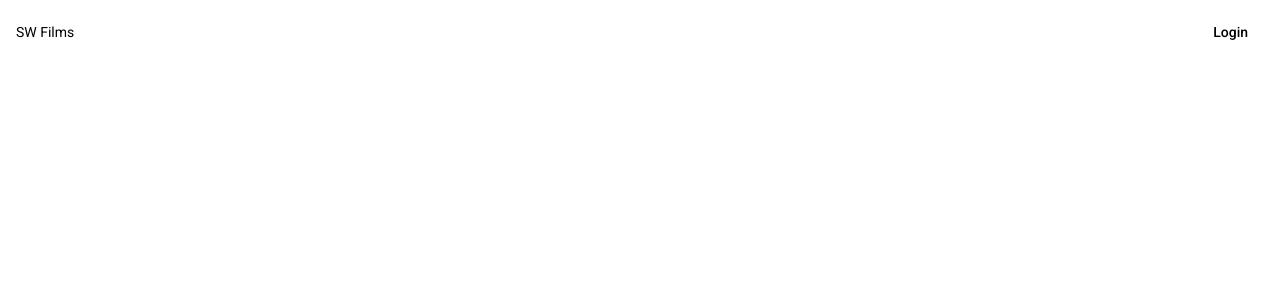
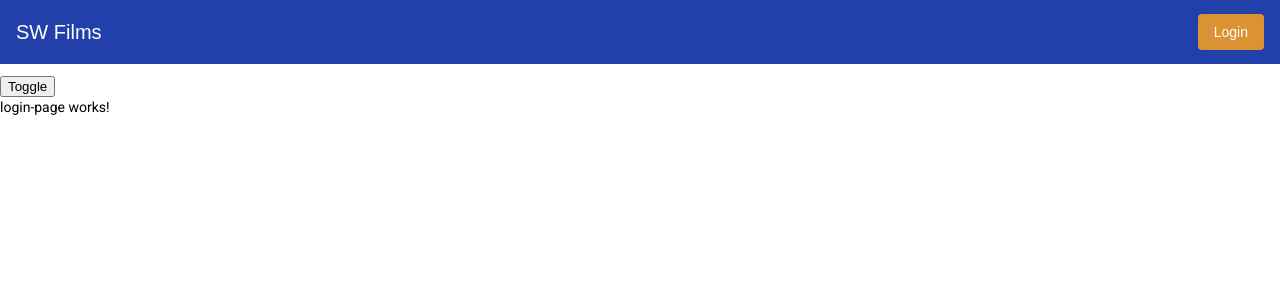
Before and after one commit to ArtyomTimofeev/camp-js-2022-artem-timofeev, an Angular app in the folder angular/: page /auth/login in a window 1280 px wide. Before the commit this address led to /. Shown: the top 300 px of the page. Built offline with nearby package versions, Linux system fonts and the light colour scheme.

Commit message:
work in progress

```diff
--- a/angular/angular.json
+++ b/angular/angular.json
@@ -54,7 +54,7 @@
               "src/assets"
             ],
             "styles": [
-              "src/theme/angular-material-custom-theme.scss",
+              "src/theme/theme.scss",
               "src/styles.css"
             ],
             "scripts": []
--- a/angular/src/app/app-routing.module.ts
+++ b/angular/src/app/app-routing.module.ts
@@ -1,7 +1,12 @@
 import { NgModule } from '@angular/core';
 import { RouterModule, Routes } from '@angular/router';
 
-const routes: Routes = [];
+const routes: Routes = [
+  {
+    path: 'auth',
+    loadChildren: () => import('./features/auth/auth.module').then(m => m.AuthModule),
+  },
+];
 
 /** App routing module. */
 @NgModule({
--- a/angular/src/app/app.component.html
+++ b/angular/src/app/app.component.html
@@ -1 +1 @@
-<sw-navbar></sw-navbar>
+<sw-navbar></sw-navbar> <router-outlet></router-outlet>
--- a/angular/src/app/app.module.ts
+++ b/angular/src/app/app.module.ts
@@ -5,6 +5,7 @@ import { MatSelectModule } from '@angular/material/select';
 import { MatCommonModule } from '@angular/material/core';
 import { MatToolbarModule } from '@angular/material/toolbar';
 import { MatButtonModule } from '@angular/material/button';
+import { MatTableModule } from '@angular/material/table';
 
 import { AppRoutingModule } from './app-routing.module';
 import { AppComponent } from './app.component';
@@ -21,6 +22,7 @@ import { NavbarComponent } from './shared/components/navbar/navbar.component';
     MatSelectModule,
     MatToolbarModule,
     MatButtonModule,
+    MatTableModule,
   ],
   providers: [],
   bootstrap: [AppComponent],
--- /dev/null
+++ b/angular/src/app/features/auth/login-page/login-page.component.css
@@ -0,0 +1,3 @@
+:host {
+  display: block;
+}
--- /dev/null
+++ b/angular/src/app/features/auth/login-page/login-page.component.html
@@ -0,0 +1 @@
+<p>login-page works!</p>
--- /dev/null
+++ b/angular/src/app/features/auth/login-page/login-page.component.ts
@@ -0,0 +1,16 @@
+import { Component, OnInit, ChangeDetectionStrategy } from '@angular/core';
+
+@Component({
+  selector: 'sw-login-page',
+  templateUrl: './login-page.component.html',
+  styleUrls: ['./login-page.component.css'],
+  changeDetection: ChangeDetectionStrategy.OnPush,
+})
+export class LoginPageComponent implements OnInit {
+
+  constructor() { }
+
+  ngOnInit(): void {
+  }
+
+}
--- a/angular/src/app/shared/components/navbar/navbar.component.html
+++ b/angular/src/app/shared/components/navbar/navbar.component.html
@@ -1,6 +1,18 @@
 <p>
-  <mat-toolbar color="accent">
+  <mat-toolbar color="primary">
     <span>SW Films</span>
-    <button mat-flat-button color="primary">Login</button>
+    <button
+      *ngIf="isUserAuthorized; else elseCase"
+      mat-flat-button
+      color="accent"
+    >
+      Login
+    </button>
   </mat-toolbar>
 </p>
+
+<ng-template #elseCase>
+  <button mat-flat-button color="accent">Logout</button>
+</ng-template>
+
+<button (click)="isUserAuthorized = !isUserAuthorized">Toggle</button>
--- a/angular/src/app/shared/components/navbar/navbar.component.ts
+++ b/angular/src/app/shared/components/navbar/navbar.component.ts
@@ -8,8 +8,10 @@ import { Component, ChangeDetectionStrategy } from '@angular/core';
 })
 
 /**
- *Sad as.
+ * Class Navbar.
  */
 export class NavbarComponent {
+  /** IsUserAuthorized flag. */
+  public isUserAuthorized = true;
 
 }
--- a/angular/src/theme/angular-material-custom-theme.scss
+++ b/angular/src/theme/angular-material-custom-theme.scss
@@ -1,5 +1,4 @@
 @use "@angular/material" as mat;
-
 // Custom Theming for Angular Material
 // For more information: https://material.angular.io/guide/theming
 // Plus imports for other components in your app.
--- a/angular/src/theme/variables.css
+++ b/angular/src/theme/variables.css
@@ -15,7 +15,7 @@
   --base-background-color: #ffffff;
 
   /* Brand colors */
-  --primary-color: #aa2367;
+  --primary-color: #233faa;
   --primary-dark-color: #283593;
   --primary-light-color: #c5cae9;
   --primary-contrast-color: #ffffff;
```
Also changed, not shown: angular/src/app/features/auth/auth.module.ts (added, +24 -0 lines).
